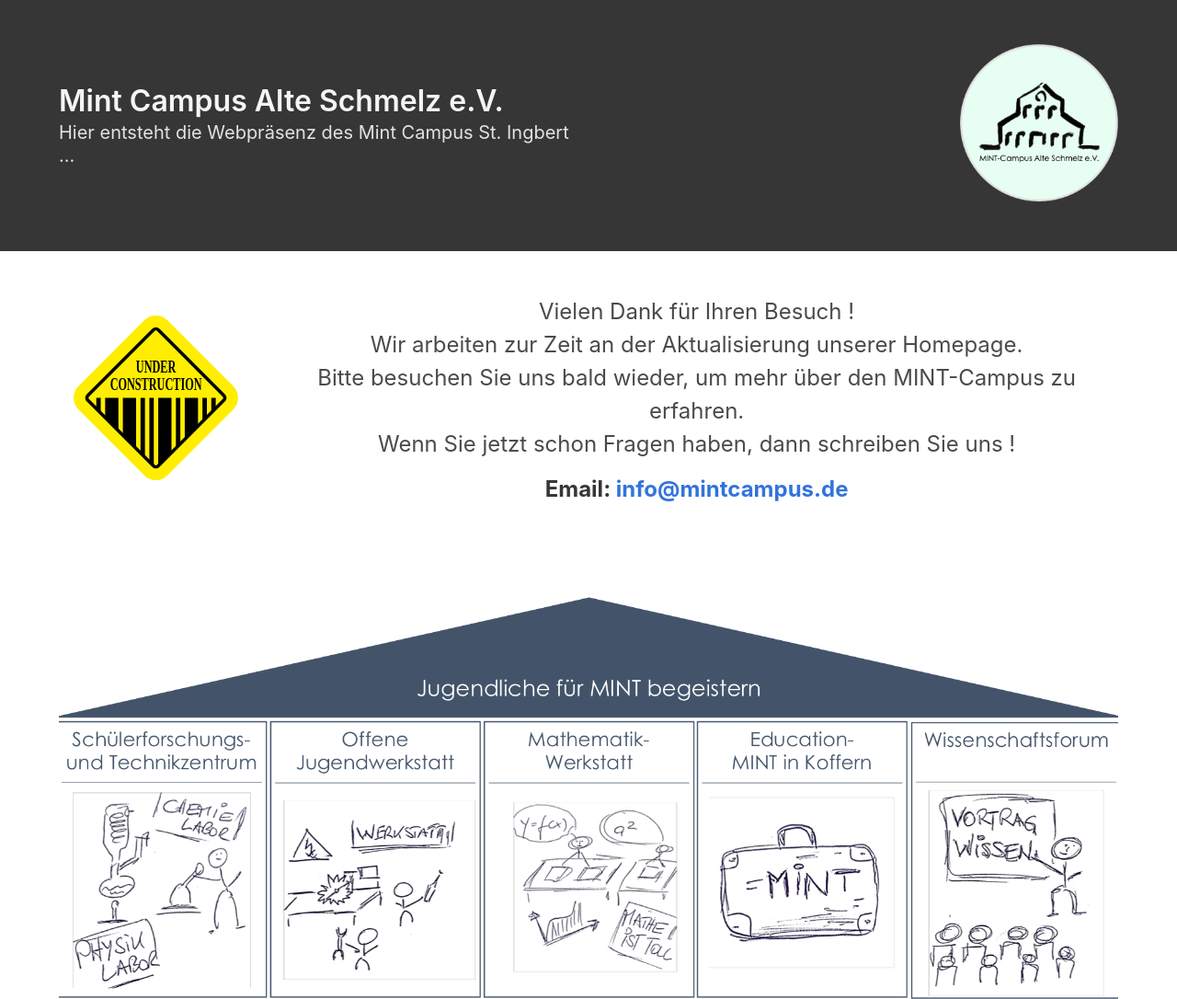
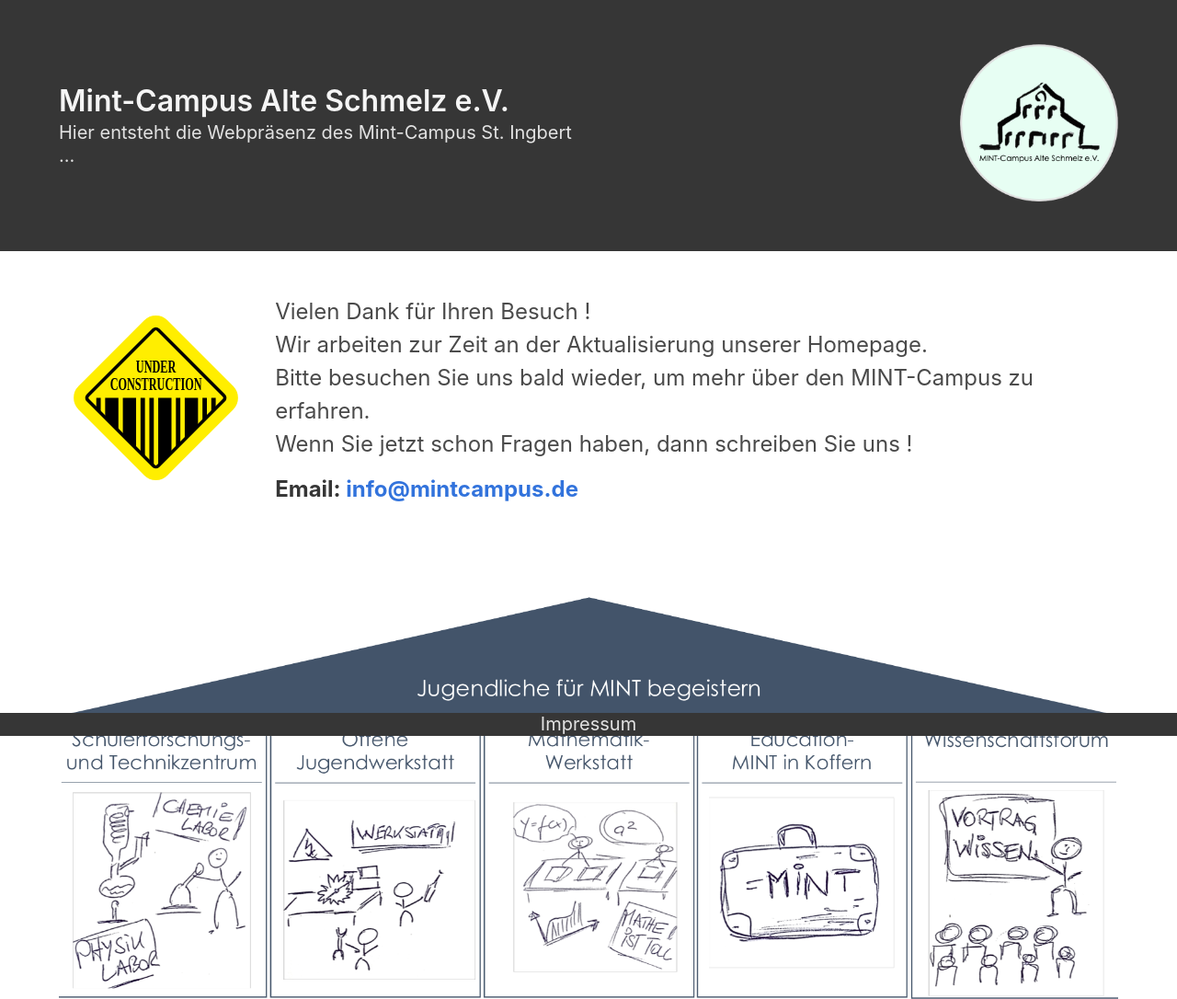
Before and after one commit to FabLabSaar/FabLabSaar.github.io, a plain HTML site: page index.html in a window 1280 px wide. Shown: the top 1086 px of the page at 92% size. Drawn offline with Linux system fonts and the light colour scheme.

Commit message:
Fix typo & alignment

```diff
--- /dev/null
+++ b/css/stylesheet.css
@@ -0,0 +1,7 @@
+footer {
+    bottom: 0;
+    left: 0;
+    position: fixed;
+    right: 0;
+    z-index: 30;
+}
--- a/index.html
+++ b/index.html
@@ -1,8 +1,9 @@
 <!DOCTYPE html>
  <html lang="de">
     <head>
-        <title>Mint Campus</title>
+        <title>Mint-Campus</title>
         <link rel="stylesheet" href="css/bulma.min.css" type="text/css" />
+        <link rel="stylesheet" href="css/stylesheet.css" type="text/css" />
     </head>
     <body>
        <section class="hero is-dark">
@@ -10,11 +11,11 @@
             <div class="container">
                <div class="columns is-vcentered">
                   <div class="column is-6">
-                        <h1 class="title">
-                           Mint Campus Alte Schmelz e.V.
+                        <h1 class="title is-unselectable">
+                           Mint-Campus Alte Schmelz e.V.
                         </h1>
-                        <h2 class="subtitle">
-                           Hier entsteht die Webpräsenz des Mint Campus St. Ingbert ...
+                        <h2 class="subtitle is-unselectable">
+                           Hier entsteht die Webpräsenz des Mint-Campus St. Ingbert ...
                         </h2>
                   </div>
                   <div class="column is-2 is-offset-4">
@@ -34,15 +35,15 @@
                      <img src="images/UnderConstruction.svg">
                   </figure>
                </div>
-               <div class="column has-text-centered">
-                  <p class="is-size-4">
+               <div class="column">
+                  <p class="is-size-4 is-unselectable">
                      Vielen Dank für Ihren Besuch !<br/>
                      Wir arbeiten zur Zeit an der Aktualisierung unserer Homepage.<br/>
                      Bitte besuchen Sie uns bald wieder, um mehr über den MINT-Campus zu erfahren.<br/>
                      Wenn Sie jetzt schon Fragen haben, dann schreiben Sie uns !
                   </p>
                   <div class="is-size-4" style="margin-top: 1vw;">
-                     <strong>Email:</strong><a href="mailto:info@mintcampus.de"><strong> info@mintcampus.de</strong></a>
+                     <strong class="is-unselectable">Email:</strong><a href="mailto:info@mintcampus.de"><strong> info@mintcampus.de</strong></a>
                   </div>
                </div>
             </div>
```
